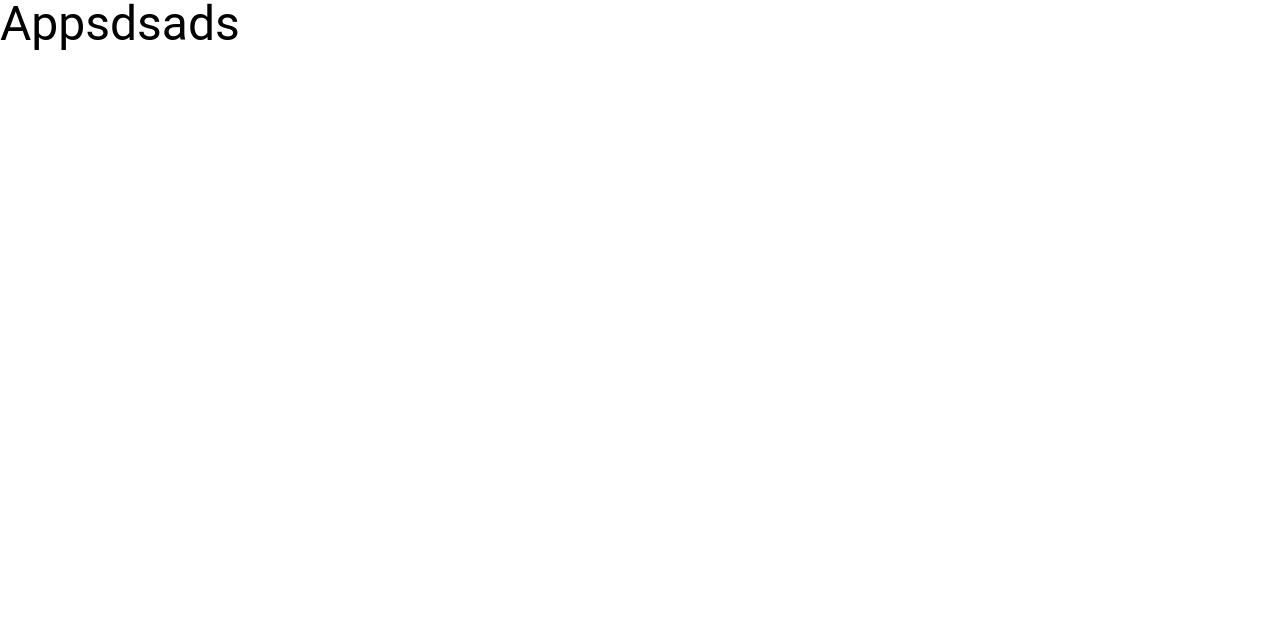
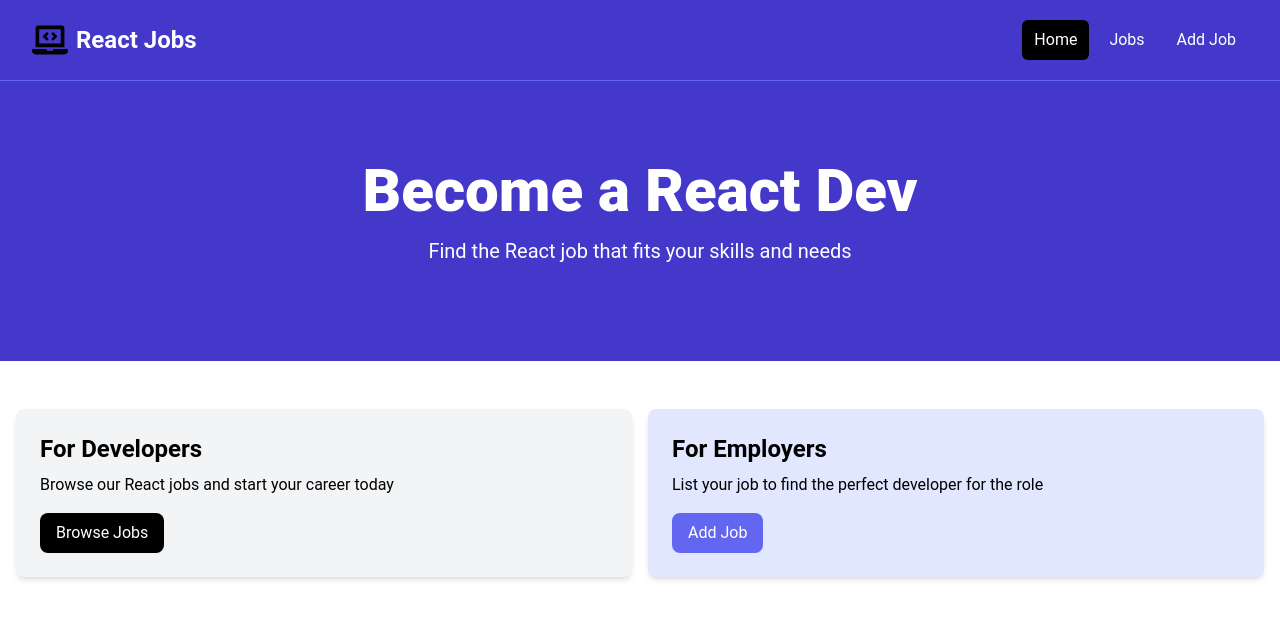
Before and after one commit to Petras-aleksandar988/react-find-jobs, a React (Vite) app: page / in a window 1280 px wide. Shown: the top 618 px of the page. Built offline with nearby package versions, Linux system fonts and the light colour scheme.

Commit message:
creating NavbarLatout, Hero and HomeCards components

```diff
--- a/package.json
+++ b/package.json
@@ -11,7 +11,9 @@
   },
   "dependencies": {
     "react": "^18.2.0",
-    "react-dom": "^18.2.0"
+    "react-dom": "^18.2.0",
+    "react-icons": "^5.2.1",
+    "react-router-dom": "^6.23.1"
   },
   "devDependencies": {
     "@types/react": "^18.2.66",
--- a/src/App.jsx
+++ b/src/App.jsx
@@ -1,9 +1,21 @@
-import React from 'react'
+import { Route,createBrowserRouter,createRoutesFromElements, RouterProvider  } from "react-router-dom"
+import HomePage from "./pages/HomePage"
+import Jobs from "./components/Jobs"
+import NavbarLayout from "./layouts/NavbarLayout"
+
 
 function App() {
-  return (
-    <div  className='text-5xl'  >Appsdsads</div>
-  )
-}
+  const router = createBrowserRouter(
+  createRoutesFromElements (
+  <Route path="/"  element={<NavbarLayout />} >
+    <Route path="/"  element={<HomePage />} />
+    <Route path="/jobs"  element={<Jobs />} />
+  </Route>
+
+)
+  );
+  return  < RouterProvider router={router} />
+
+};
 
 export default App
--- /dev/null
+++ b/src/components/Hero.jsx
@@ -0,0 +1,23 @@
+
+function Hero() {
+  return (
+    <section class="bg-indigo-700 py-20 mb-4">
+    <div
+      class="max-w-7xl mx-auto px-4 sm:px-6 lg:px-8 flex flex-col items-center"
+    >
+      <div class="text-center">
+        <h1
+          class="text-4xl font-extrabold text-white sm:text-5xl md:text-6xl"
+        >
+          Become a React Dev
+        </h1>
+        <p class="my-4 text-xl text-white">
+          Find the React job that fits your skills and needs
+        </p>
+      </div>
+    </div>
+  </section>
+  )
+}
+
+export default Hero
--- /dev/null
+++ b/src/components/HomeCards.jsx
@@ -0,0 +1,37 @@
+import { Link } from "react-router-dom"
+function HomeCards() {
+  return (
+    <section class="py-4">
+    <div class="container-xl lg:container m-auto">
+      <div class="grid grid-cols-1 md:grid-cols-2 gap-4 p-4 rounded-lg">
+        <div class="bg-gray-100 p-6 rounded-lg shadow-md">
+          <h2 class="text-2xl font-bold">For Developers</h2>
+          <p class="mt-2 mb-4">
+            Browse our React jobs and start your career today
+          </p>
+          <Link
+            to="/jobs"
+            class="inline-block bg-black text-white rounded-lg px-4 py-2 hover:bg-gray-700"
+          >
+            Browse Jobs
+          </Link>
+        </div>
+        <div class="bg-indigo-100 p-6 rounded-lg shadow-md">
+          <h2 class="text-2xl font-bold">For Employers</h2>
+          <p class="mt-2 mb-4">
+            List your job to find the perfect developer for the role
+          </p>
+          <Link
+            to="/add-job"
+            class="inline-block bg-indigo-500 text-white rounded-lg px-4 py-2 hover:bg-indigo-600"
+          >
+            Add Job
+          </Link>
+        </div>
+      </div>
+    </div>
+  </section>
+  )
+}
+
+export default HomeCards
--- /dev/null
+++ b/src/components/Jobs.jsx
@@ -0,0 +1,8 @@
+
+function jobs() {
+  return (
+    <div>jobs</div>
+  )
+}
+
+export default jobs
--- /dev/null
+++ b/src/components/Navbar.jsx
@@ -0,0 +1,37 @@
+import { NavLink } from "react-router-dom"
+import { FaLaptopCode } from "react-icons/fa";
+function Navbar() {
+  return (
+    <nav className="bg-indigo-700 border-b border-indigo-500">
+      <div className="mx-auto max-w-7xl px-2 sm:px-6 lg:px-8">
+        <div className="flex h-20 items-center justify-between">
+          <div
+            className="flex flex-1 items-center justify-center md:items-stretch md:justify-start"
+          >
+            <NavLink className="flex flex-shrink-0 items-center mr-4" to="/">
+            <FaLaptopCode className="text-4xl" />
+            <span className="hidden md:block text-white text-2xl font-bold ml-2">React Jobs</span>
+            </NavLink>
+            <div className="md:ml-auto">
+              <div className="flex space-x-2">
+                <NavLink
+                  to="/"
+                  className= {({ isActive})  => isActive ? "text-white bg-black hover:bg-gray-900 hover:text-white rounded-md px-3 py-2" : "text-white hover:bg-gray-900 hover:text-white rounded-md px-3 py-2" }>Home </NavLink>
+                <NavLink
+                  to="/jobs"
+                  className= {({ isActive})  => isActive ? "text-white bg-black hover:bg-gray-900 hover:text-white rounded-md px-3 py-2" : "text-white hover:bg-gray-900 hover:text-white rounded-md px-3 py-2" }
+                  >Jobs</NavLink>
+                <NavLink
+                  to="/add-job"
+                  className= {({ isActive})  => isActive ? "text-white bg-black hover:bg-gray-900 hover:text-white rounded-md px-3 py-2" : "text-white hover:bg-gray-900 hover:text-white rounded-md px-3 py-2" }
+                  >Add Job</NavLink>
+              </div>
+            </div>
+          </div>
+        </div>
+      </div>
+    </nav>
+  )
+}
+
+export default Navbar
--- /dev/null
+++ b/src/layouts/NavbarLayout.jsx
@@ -0,0 +1,14 @@
+import { Outlet } from "react-router-dom"
+import Navbar from "../components/Navbar"
+
+function NavbarLayout() {
+  return (
+<>
+<Navbar />
+<Outlet />
+</>
+)
+
+}
+
+export default NavbarLayout
--- /dev/null
+++ b/src/pages/HomePage.jsx
@@ -0,0 +1,13 @@
+import Hero from '../components/Hero'
+import HomeCards from '../components/HomeCards'
+function HomePage() {
+  return (
+    <>
+    < Hero />
+    < HomeCards />
+    </>
+
+  )
+}
+
+export default HomePage
```
Also changed, not shown: 1 other file (tests, documents, lock files or other folders).
